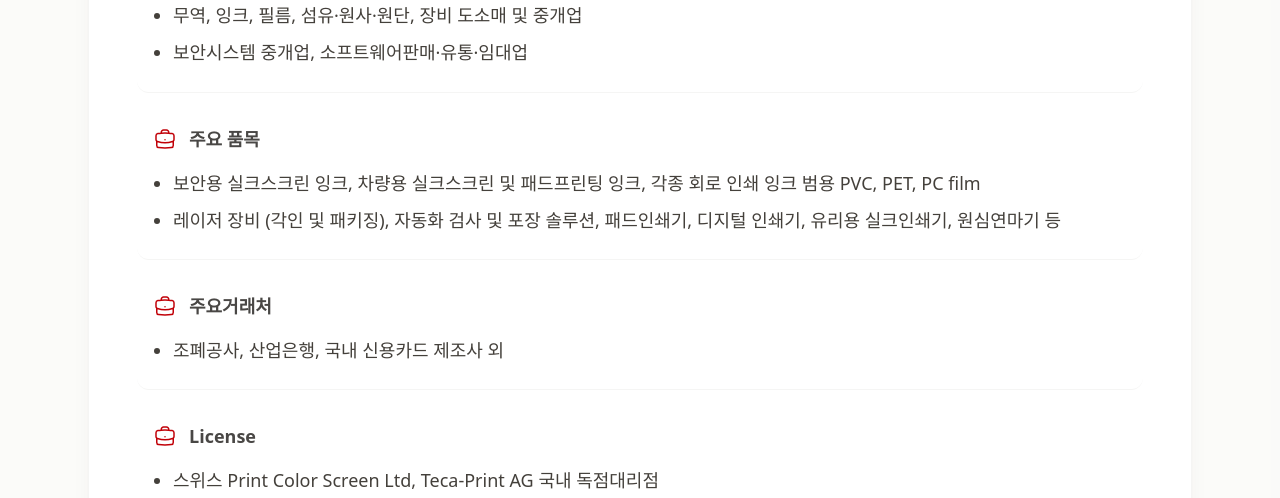
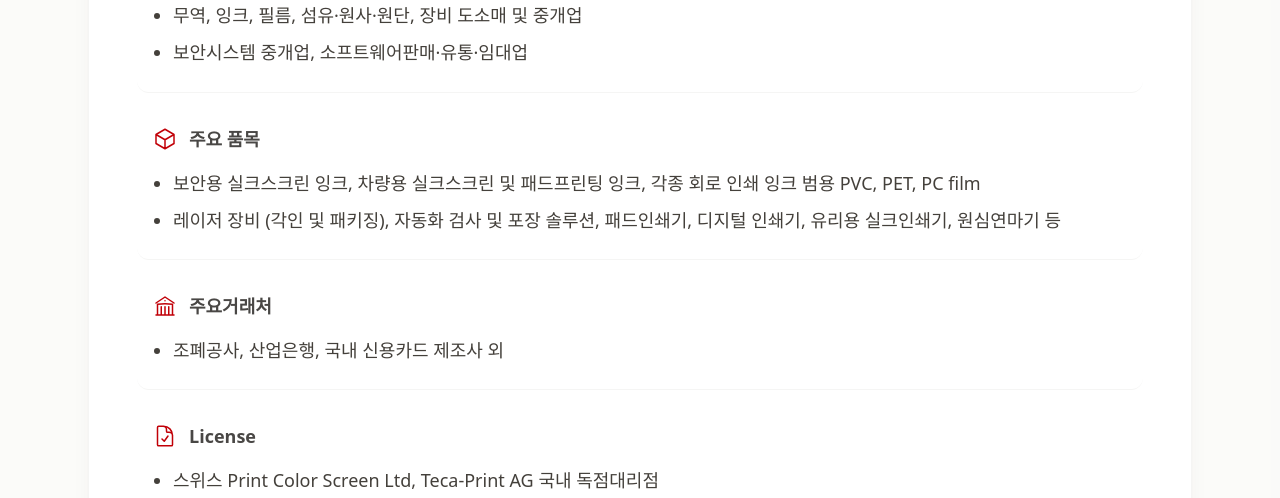
Before and after one commit to gkrkdals/sei-website, a Next.js app: page /profile in a window 1280 px wide. Shown: the part 1020-1518 px from the top of the page. Built offline with nearby package versions, Linux system fonts and the light colour scheme.

Commit message:
아이콘 수정

```diff
--- a/app/profile/page.tsx
+++ b/app/profile/page.tsx
@@ -1,4 +1,12 @@
-import { BuildingOffice2Icon, UserIcon, CalendarDaysIcon, MapPinIcon, BriefcaseIcon } from '@heroicons/react/24/outline';
+import {
+  BuildingOffice2Icon,
+  UserIcon,
+  MapPinIcon,
+  BriefcaseIcon,
+  CubeIcon,
+  BuildingLibraryIcon,
+  DocumentCheckIcon
+} from '@heroicons/react/24/outline';
 
 // 아이콘과 텍스트가 있는 커스텀 데이터 줄 컴포넌트
 function InfoRow({ icon: Icon, label, value, children }: any) {
@@ -54,7 +62,7 @@ export default function ProfilePage() {
               value="민 성 현"
             />
 
-            {/* 4. 소재지 */}
+            {/* 3. 소재지 */}
             <InfoRow
               icon={MapPinIcon}
               label="주소지"
@@ -68,7 +76,7 @@ export default function ProfilePage() {
               </a>
             </InfoRow>
 
-            {/* 5. 주요 사업 */}
+            {/* 4. 사업 영역 (기존 유지) */}
             <InfoRow
               icon={BriefcaseIcon}
               label="사업 영역"
@@ -79,9 +87,9 @@ export default function ProfilePage() {
               </ul>
             </InfoRow>
 
-            {/* 5. 주요 사업 */}
+            {/* 5. 주요 품목 (수정됨) */}
             <InfoRow
-              icon={BriefcaseIcon}
+              icon={CubeIcon}
               label="주요 품목"
             >
               <ul className="list-disc list-outside pl-5 space-y-2 text-stone-700">
@@ -90,8 +98,9 @@ export default function ProfilePage() {
               </ul>
             </InfoRow>
 
+             {/* 6. 주요거래처 (수정됨) */}
              <InfoRow
-              icon={BriefcaseIcon}
+              icon={BuildingLibraryIcon}
               label="주요거래처"
             >
               <ul className="list-disc list-outside pl-5 space-y-2 text-stone-700">
@@ -99,8 +108,9 @@ export default function ProfilePage() {
               </ul>
             </InfoRow>
 
+            {/* 7. License (수정됨) */}
             <InfoRow
-              icon={BriefcaseIcon}
+              icon={DocumentCheckIcon}
               label="License"
             >
               <ul className="list-disc list-outside pl-5 space-y-2 text-stone-700">
```
